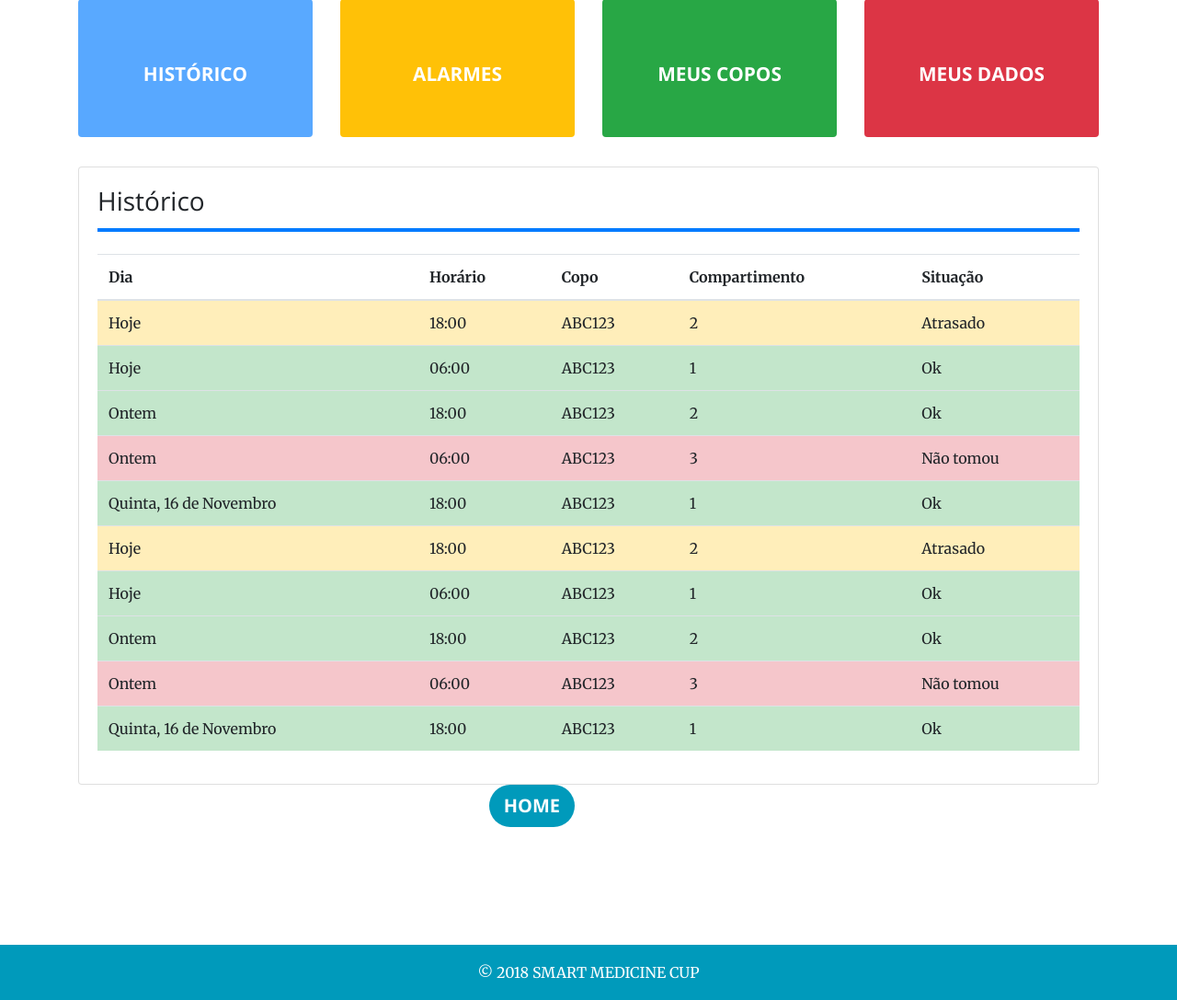
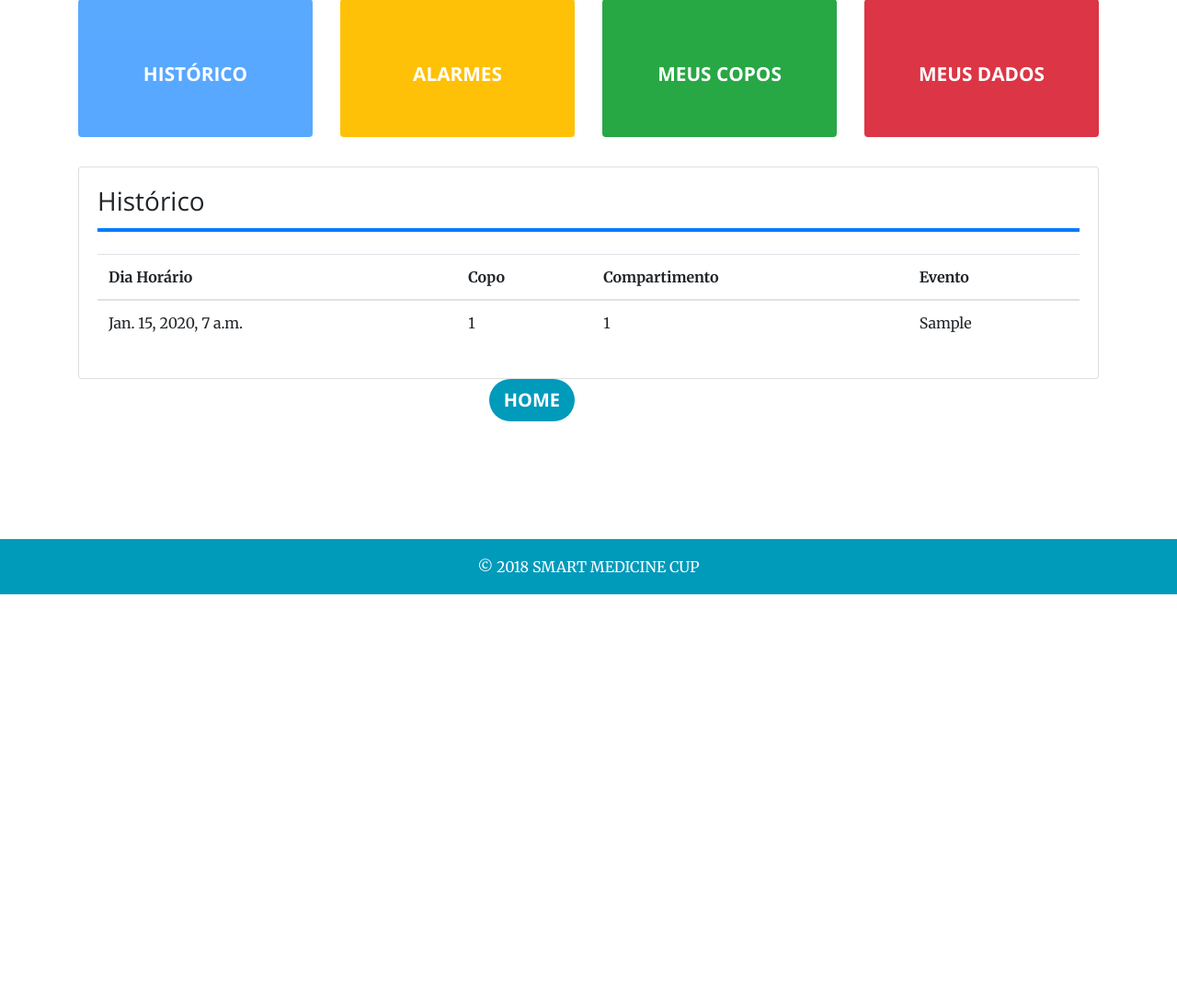
Before and after one commit to PI1-2018-2/smart-medicine-cup, a Django app: page /dashboard/historic/ in a window 1280 px wide. Shown: the part 212-1299 px from the top of the page at 92% size. After the commit the page ends 858 px from the top, so only its background shows below. Run offline with Django 3.2, Linux system fonts and the light colour scheme; tables that the repository leaves empty hold one stand-in row (values such as "Sample post"); some libraries are stand-ins or nearby versions.

Commit message:
Add list for alarms and historic

```diff
--- a/smart_medicine_cup_backend/dashboard/templates/historic.html
+++ b/smart_medicine_cup_backend/dashboard/templates/historic.html
@@ -31,85 +31,19 @@
                 <table class="table">
                   <thead>
                     <tr>
-                      <th scope="col">Dia</th>
-                      <th scope="col">Horário</th>
+                      <th scope="col">Dia Horário</th>
                       <th scope="col">Copo</th>
                       <th scope="col">Compartimento</th>
-                      <th scope="col">Situação</th>
+                      <th scope="col">Evento</th>
                     </tr>
-                  </thead>
-                  <tbody>
-                    <tr class="table-warning">
-                      <td scope="row">Hoje</td>
-                      <td>18:00</td>
-                      <td>ABC123</td>
-                      <td>2</td>
-                      <td>Atrasado</td>
+                  {% for element in list_historic %}
+                    <tr>
+                      <td>{{element.moment}}</td>
+                      <td>{{element.cup_id}}</td>
+                      <td>{{element.alarm.partition}}</td>
+                      <td>{{element.event}}</td>
                     </tr>
-                    <tr class="table-success">
-                      <td scope="row">Hoje</td>
-                      <td>06:00</td>
-                      <td>ABC123</td>
-                      <td>1</td>
-                      <td>Ok</td>
-                    </tr>
-                    <tr class="table-success">
-                      <td scope="row">Ontem</td>
-                      <td>18:00</td>
-                      <td>ABC123</td>
-                      <td>2</td>
-                      <td>Ok</td>
-                    </tr>
-                    <tr class="table-danger">
-                      <td scope="row">Ontem</td>
-                      <td>06:00</td>
-                      <td>ABC123</td>
-                      <td>3</td>
-                      <td>Não tomou</td>
-                    </tr>
-                    <tr class="table-success">
-                      <td scope="row">Quinta, 16 de Novembro</td>
-                      <td>18:00</td>
-                      <td>ABC123</td>
-                      <td>1</td>
-                      <td>Ok</td>
-                    </tr>
-                    <tr class="table-warning">
-                      <td scope="row">Hoje</td>
-                      <td>18:00</td>
-                      <td>ABC123</td>
-                      <td>2</td>
-                      <td>Atrasado</td>
-                    </tr>
-                    <tr class="table-success">
-                      <td scope="row">Hoje</td>
-                      <td>06:00</td>
-                      <td>ABC123</td>
-                      <td>1</td>
-                      <td>Ok</td>
-                    </tr>
-                    <tr class="table-success">
-                      <td scope="row">Ontem</td>
-                      <td>18:00</td>
-                      <td>ABC123</td>
-                      <td>2</td>
-                      <td>Ok</td>
-                    </tr>
-                    <tr class="table-danger">
-                      <td scope="row">Ontem</td>
-                      <td>06:00</td>
-                      <td>ABC123</td>
-                      <td>3</td>
-                      <td>Não tomou</td>
-                    </tr>
-                    <tr class="table-success">
-                      <td scope="row">Quinta, 16 de Novembro</td>
-                      <td>18:00</td>
-                      <td>ABC123</td>
-                      <td>1</td>
-                      <td>Ok</td>
-                    </tr>
-                  </tbody>
+                  {% endfor %}
                 </table>
               </div>
             </div>
```
Also changed, not shown: smart_medicine_cup_backend/dashboard/templates/alarms.html (+7 -23 lines).
